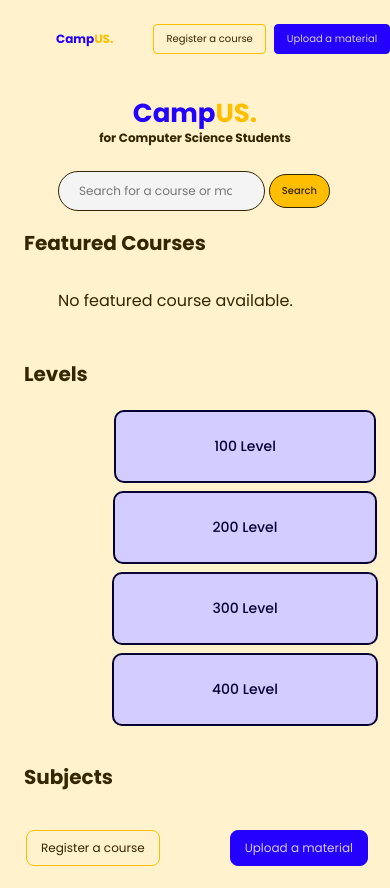
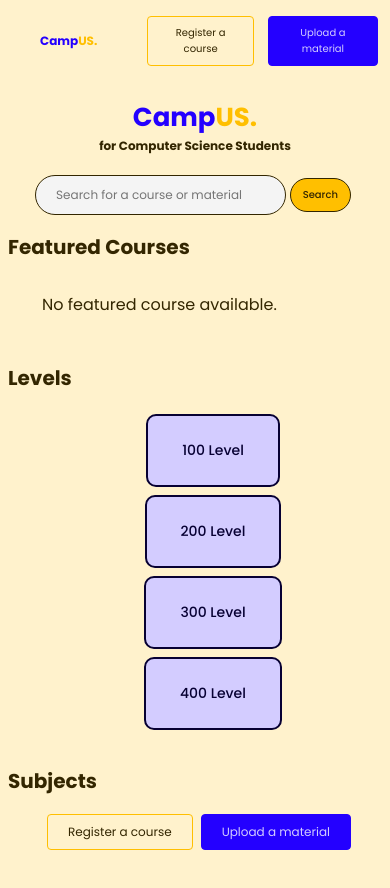
Before and after one commit to derasn/library-project, a Django app: page / in a window 390 px wide. After the commit the page ends 850 px from the top, so only its background shows below. Run offline with Django 5.2, Linux system fonts and the light colour scheme; data that the repository does not hold is empty.

Commit message:
fixed home buttons and subject courses view

```diff
--- a/campus/static/css/home.css
+++ b/campus/static/css/home.css
@@ -306,7 +306,7 @@ a{
 
 @media (max-width: 768px) {
     .content{
-        margin: 4rem 4rem;
+        margin: 4rem 0;
     }
 
     .header{
@@ -314,7 +314,7 @@ a{
         flex-direction: row;
         align-items: center;
         justify-content: space-between;
-        gap: 1rem;
+        gap: 3rem;
         margin: 0;
     }
 
@@ -327,8 +327,7 @@ a{
         display: flex;
         flex-direction: row;
         justify-content: space-between;
-        align-items: center;
-        gap: 1rem;
+        gap: 1.5rem;
     }
 
     #register:hover, #upload:hover{
@@ -336,13 +335,11 @@ a{
     }
 
     button{
-        width: auto;
-        padding: 1.5rem 3rem;
+        padding: 2rem 3rem;
         font-size: 2.5rem;
         border-radius: 1rem;
-        margin: 0.5rem;
+        margin: 0 1rem;
         border-width: 0.25rem;
-        white-space: nowrap;
     }
 
     .main h1{
@@ -353,7 +350,7 @@ a{
 
     #small-text{
         font-size: 3rem;
-        margin-top: -12rem;
+        margin-top: -11rem;
     }
 
     .search-container{
@@ -361,14 +358,14 @@ a{
         flex-direction: row;
         justify-content: center;
         align-items: center;
-        margin: 3rem;
+        margin: 2rem;
     }
 
     input[type="search"]{
         padding: 3rem 5rem;
         font-size: 3rem;
         border-radius: 8rem;
-        width: 65%;
+        width: 70%;
         margin: 0;
         max-height: 10rem;
     }
@@ -424,9 +421,9 @@ a{
     .level-card{
         display: block;
         width: 100%;
-        max-width: 360px;
-        padding: 6rem 12rem;
-        margin: 1rem auto;
+        max-width: none;
+        padding: 6rem 4rem;
+        margin: 1rem 0;
         font-size: 3.5rem;
         text-align: center;
         border: 0.5rem solid #070033;
@@ -451,12 +448,13 @@ a{
     }
 
     .s-card{
-        padding: 4rem 6rem;
+        display: block;
+        width: 100%;
+        padding: 4rem 4rem;
         border-radius: 2rem;
-        margin: 0;
+        margin: 1rem 0;
         font-size: 3rem;
         border: 0.25rem solid #332600;
-        width: 100%;
         border-radius: 2rem;
     }
 
@@ -465,20 +463,18 @@ a{
 
     .buttons{
         margin: 0.5rem;
-        margin: 5rem auto;
     }
 
     #button1-2{
-        width: 100%;
         gap: 2rem;
         margin: 0 auto;
     }
 
     .upload{
         width: 100%;
-        padding: 2rem 3rem;
+        padding: 2rem 4rem;
         font-size: 3rem;
-        border-radius: 2rem;
+        border-radius: 1rem;
         border-width: 0.25rem;
     }
 
@@ -486,9 +482,9 @@ a{
 
     .register{
         width: 100%;
-        padding: 2rem 3rem;
+        padding: 2rem 4rem;
         font-size: 3rem;
-        border-radius: 2rem;
+        border-radius: 1rem;
         border-width: 0.25rem;
     }
 
```
Also changed, not shown: campus/static/css/subject_courses.css (+13 -11 lines).
